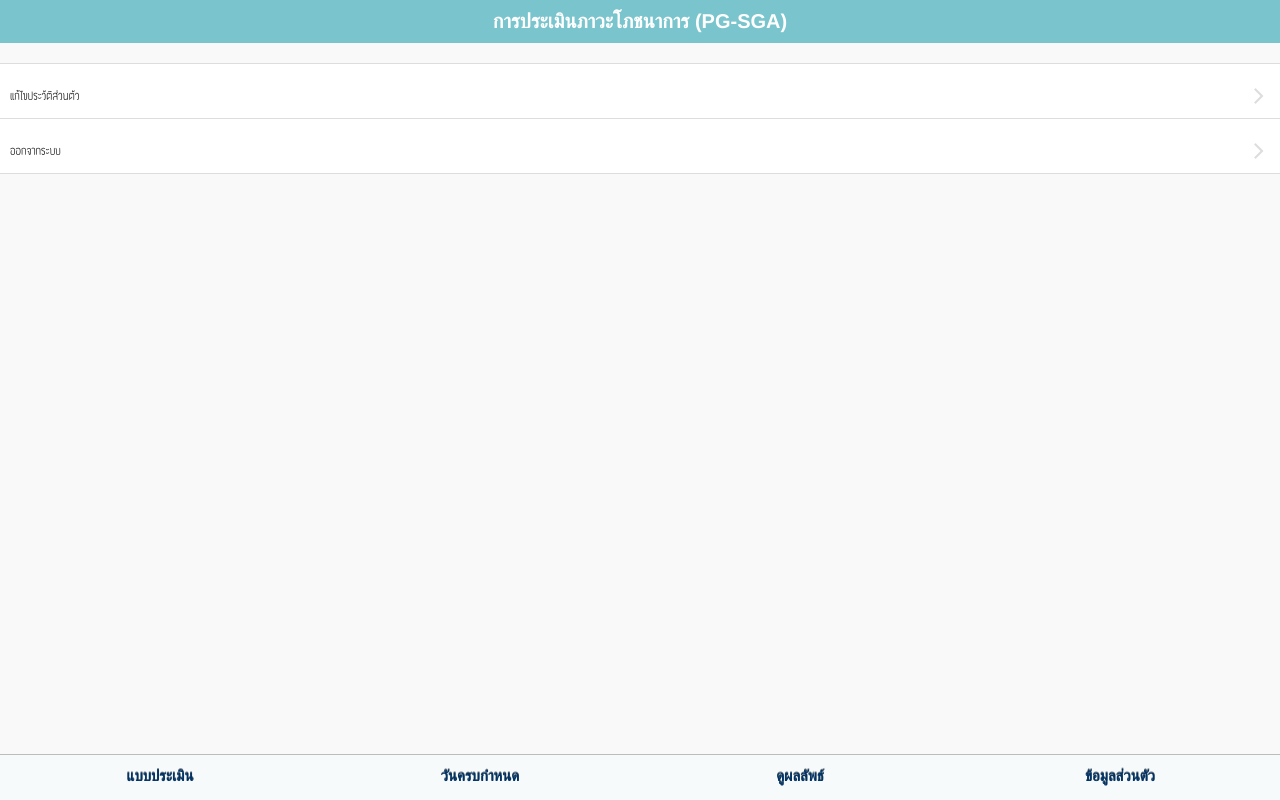
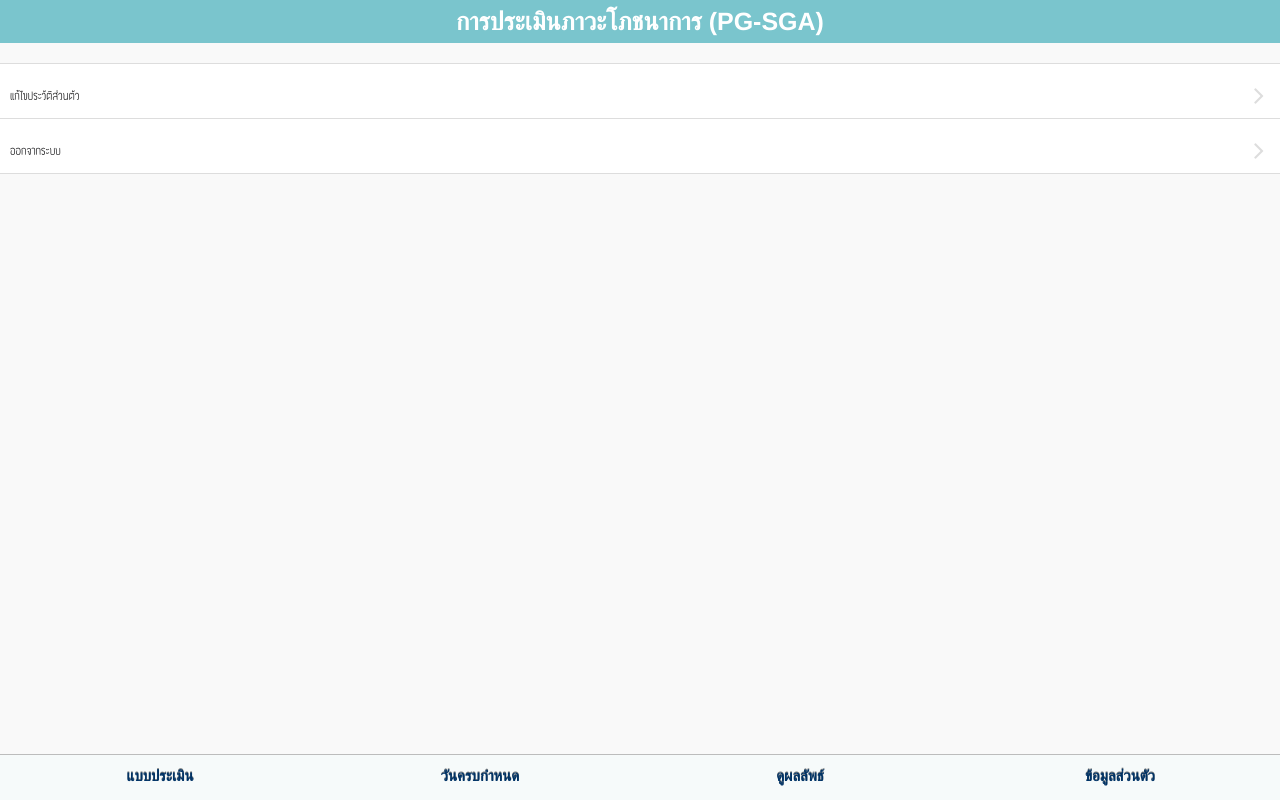
Before and after one commit to beepueng/test_profes, a plain HTML site: page profileDoc.html in a window 1280 px wide. Drawn offline with Linux system fonts and the light colour scheme; files whose address does not match are found by name.

Commit message:
แก้ขนาด

```diff
--- a/profileDoc.html
+++ b/profileDoc.html
@@ -28,7 +28,7 @@
         </ons-toolbar>-->
 
             <div class="navigation-bar">
-                <div class="navigation-bar__center navigation-bar__title" style="font-weight:bold;font-size:20px;background-color:#7AC5CD;color:white">การประเมินภาวะโภชนาการ (PG-SGA)</div>
+                <div class="navigation-bar__center navigation-bar__title" style="font-weight:bold;font-size:25px;background-color:#7AC5CD;color:white">การประเมินภาวะโภชนาการ (PG-SGA)</div>
             </div>
 
     <ul class="list" style="margin-top:20px;">
```
